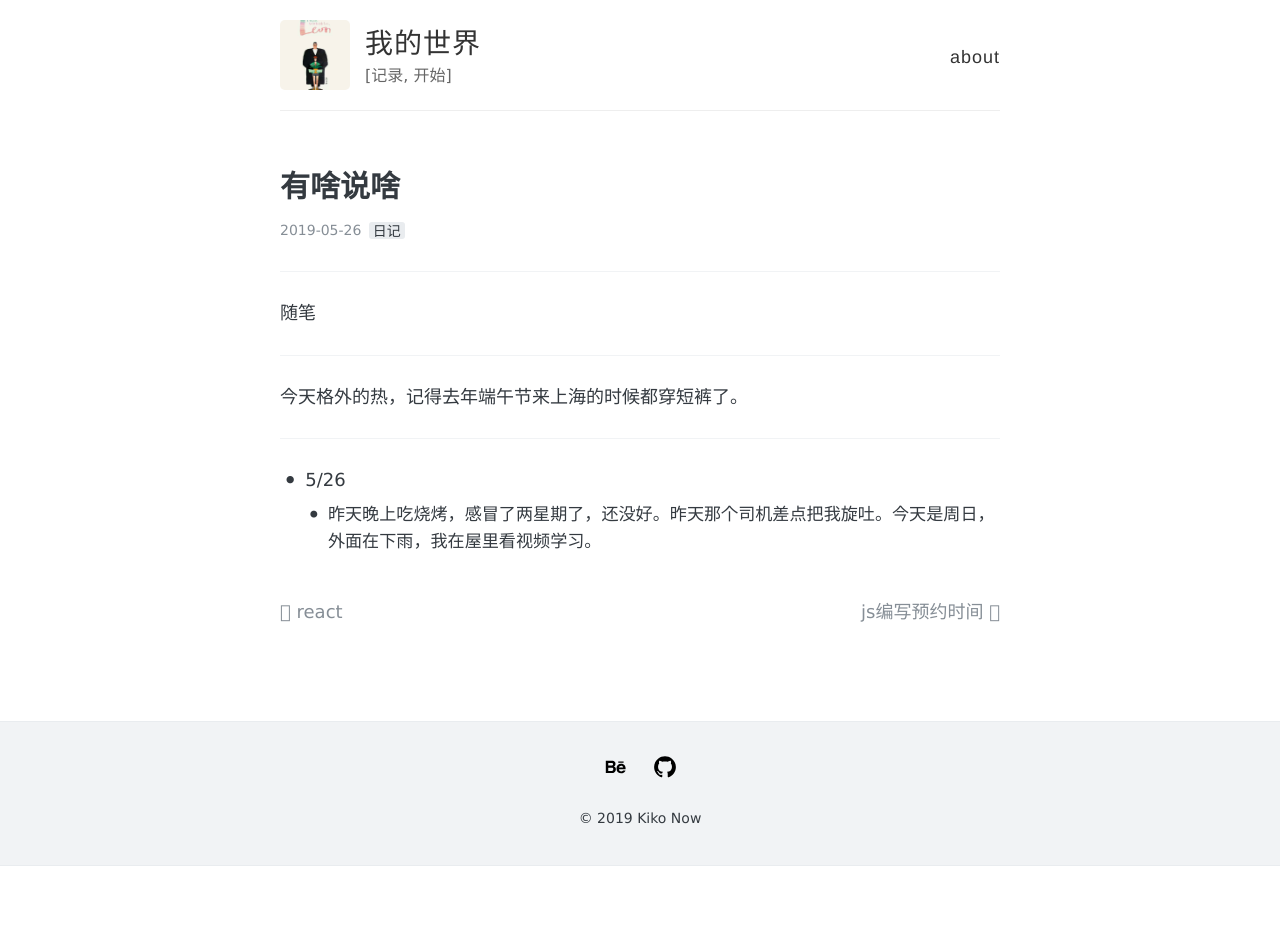
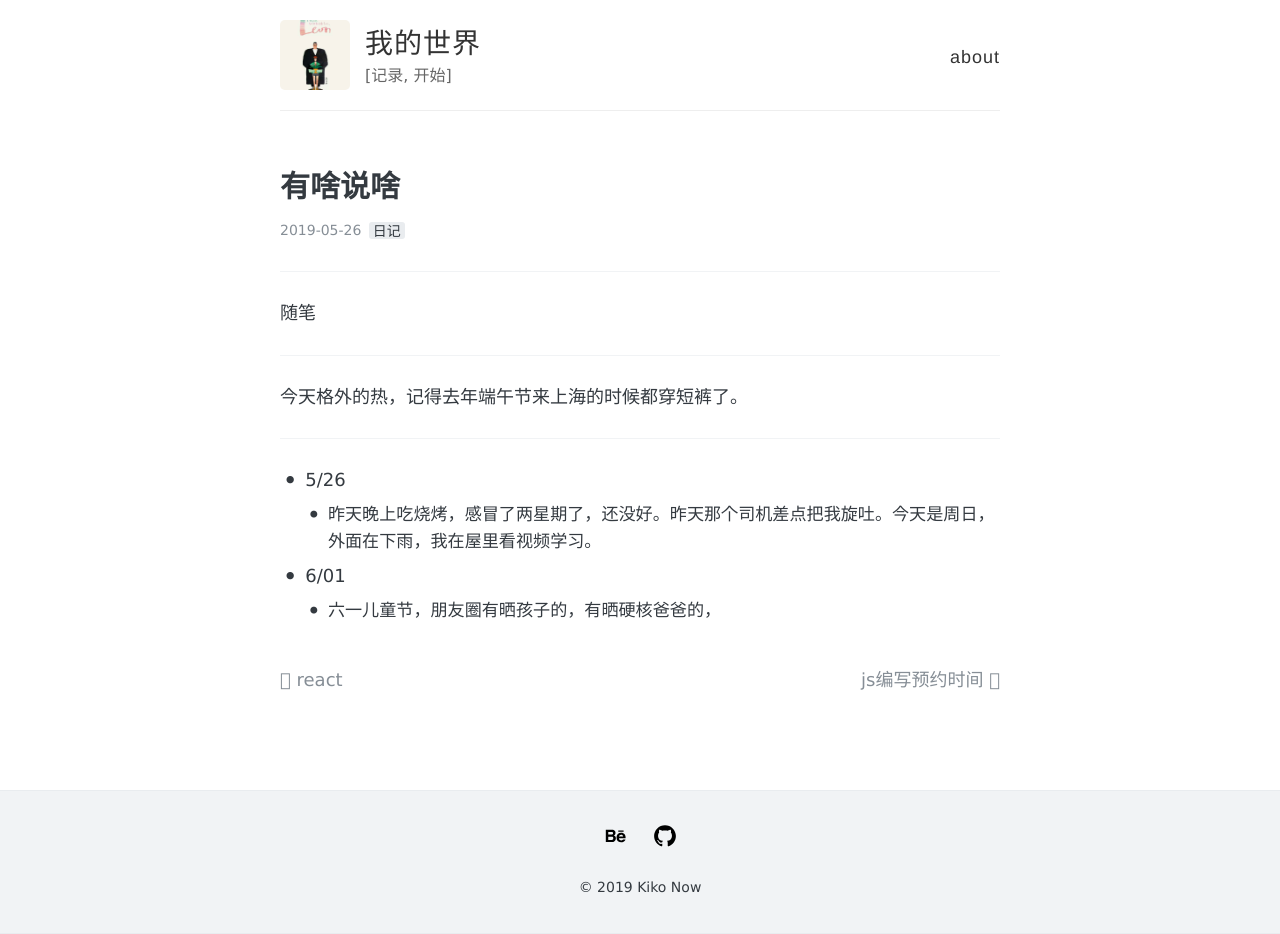
Before and after one commit to wangnf/wangnf.github.io, a Jekyll site: the page built from _posts/2019-05-26-随笔.md, in a window 1280 px wide. Built offline with Jekyll 4.4.1, drawn with Linux system fonts in a browser that asks for light colours; before the commit the page ends 900 px from its top, so only the background shows below that.

Commit message:
日常随笔😂

```diff
--- a/_posts/2019-05-26-随笔.md
+++ b/_posts/2019-05-26-随笔.md
@@ -16,3 +16,6 @@ comments: true
 ---
 - 5/26
   - 昨天晚上吃烧烤，感冒了两星期了，还没好。昨天那个司机差点把我旋吐。今天是周日，外面在下雨，我在屋里看视频学习。
+
+- 6/01
+  - 六一儿童节，朋友圈有晒孩子的，有晒硬核爸爸的，
```
